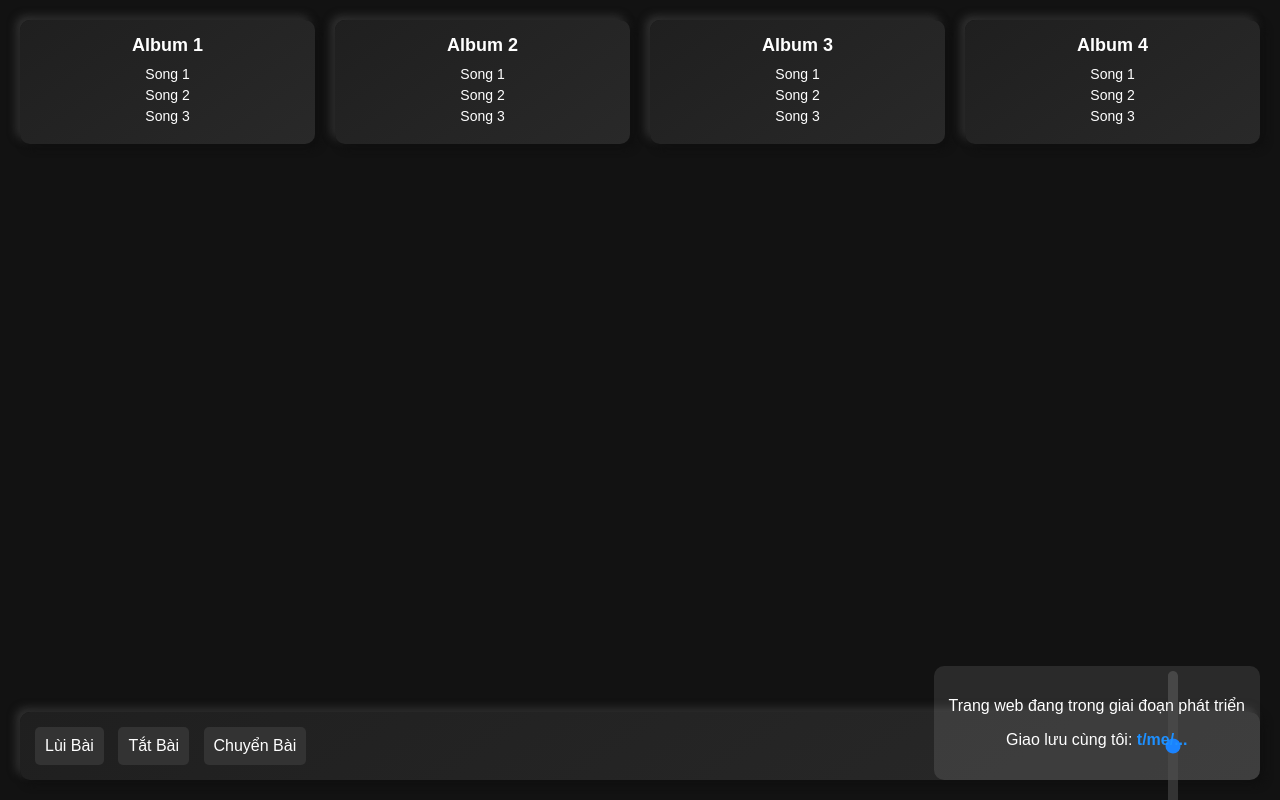
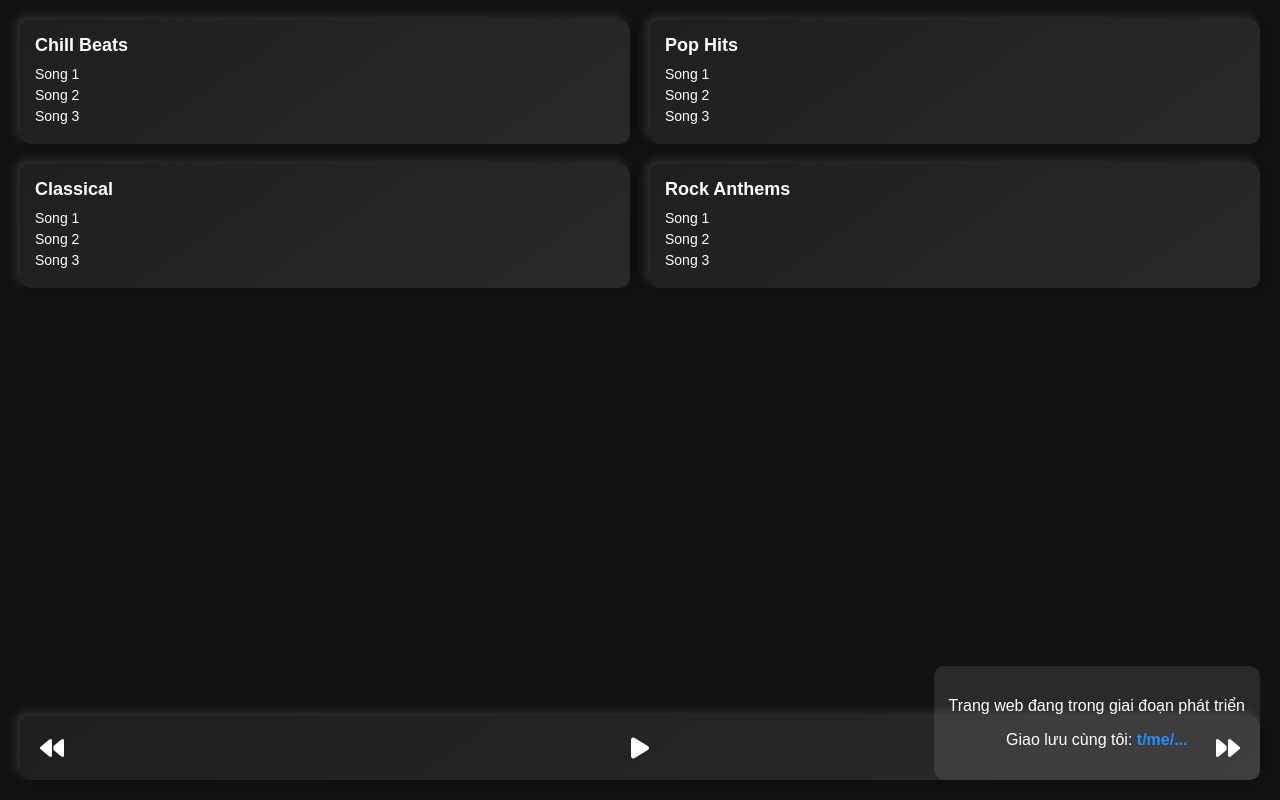
Before and after one commit to Teo4268/webnghenhac, a plain HTML site: page index.html in a window 1280 px wide. Drawn offline with Linux system fonts and the light colour scheme.

Commit message:
Update index.html

```diff
--- a/index.html
+++ b/index.html
@@ -10,40 +10,38 @@
             font-family: Arial, sans-serif;
             background-color: #121212;
             color: #fff;
-            overflow: hidden;
         }
 
         .container {
             display: grid;
-            grid-template-columns: repeat(4, 1fr);
+            grid-template-columns: repeat(2, 1fr);
             gap: 20px;
             padding: 20px;
         }
 
-        .album {
+        .music-section {
             background: linear-gradient(145deg, #1f1f1f, #292929);
             box-shadow: 4px 4px 8px #0f0f0f, -4px -4px 8px #333;
             border-radius: 10px;
             padding: 15px;
-            text-align: center;
             cursor: pointer;
             transition: transform 0.3s, box-shadow 0.3s;
         }
 
-        .album:hover {
+        .music-section:hover {
             transform: scale(1.05);
             box-shadow: 6px 6px 12px #0b0b0b, -6px -6px 12px #3b3b3b;
         }
 
-        .album-title {
-            margin-bottom: 10px;
+        .section-title {
             font-size: 18px;
             font-weight: bold;
+            margin-bottom: 10px;
         }
 
         .song {
+            font-size: 14px;
             margin: 5px 0;
-            font-size: 14px;
         }
 
         .controls {
@@ -60,32 +58,17 @@
             border-radius: 10px;
         }
 
-        .controls button {
-            background: #333;
-            border: none;
+        .controls i {
+            font-size: 24px;
             color: white;
+            cursor: pointer;
             padding: 10px;
-            margin: 5px;
-            border-radius: 5px;
-            cursor: pointer;
-            font-size: 16px;
-            transition: background 0.3s, transform 0.3s;
+            transition: transform 0.3s, color 0.3s;
         }
 
-        .controls button:hover {
-            background: #555;
-            transform: scale(1.1);
-        }
-
-        .volume {
-            writing-mode: bt-lr;
-            transform: rotate(-90deg);
-            appearance: none;
-            background: #333;
-            height: 10px;
-            width: 150px;
-            margin-left: 20px;
-            border-radius: 5px;
+        .controls i:hover {
+            transform: scale(1.2);
+            color: #1e90ff;
         }
 
         .development-info {
@@ -104,29 +87,30 @@
             font-weight: bold;
         }
     </style>
+    <script src="https://kit.fontawesome.com/a076d05399.js" crossorigin="anonymous"></script>
 </head>
 <body>
     <div class="container">
-        <div class="album">
-            <div class="album-title">Album 1</div>
+        <div class="music-section">
+            <div class="section-title">Chill Beats</div>
             <div class="song">Song 1</div>
             <div class="song">Song 2</div>
             <div class="song">Song 3</div>
         </div>
-        <div class="album">
-            <div class="album-title">Album 2</div>
+        <div class="music-section">
+            <div class="section-title">Pop Hits</div>
             <div class="song">Song 1</div>
             <div class="song">Song 2</div>
             <div class="song">Song 3</div>
         </div>
-        <div class="album">
-            <div class="album-title">Album 3</div>
+        <div class="music-section">
+            <div class="section-title">Classical</div>
             <div class="song">Song 1</div>
             <div class="song">Song 2</div>
             <div class="song">Song 3</div>
         </div>
-        <div class="album">
-            <div class="album-title">Album 4</div>
+        <div class="music-section">
+            <div class="section-title">Rock Anthems</div>
             <div class="song">Song 1</div>
             <div class="song">Song 2</div>
             <div class="song">Song 3</div>
@@ -134,12 +118,9 @@
     </div>
 
     <div class="controls">
-        <div>
-            <button onclick="prevSong()">Lùi Bài</button>
-            <button onclick="pauseSong()">Tắt Bài</button>
-            <button onclick="nextSong()">Chuyển Bài</button>
-        </div>
-        <input type="range" min="0" max="100" value="50" class="volume">
+        <i class="fas fa-backward" onclick="prevSong()"></i>
+        <i class="fas fa-play" onclick="playPauseSong()"></i>
+        <i class="fas fa-forward" onclick="nextSong()"></i>
     </div>
 
     <div class="development-info">
@@ -152,8 +133,8 @@
             console.log('Previous song');
         }
 
-        function pauseSong() {
-            console.log('Pause song');
+        function playPauseSong() {
+            console.log('Play or Pause song');
         }
 
         function nextSong() {
```
